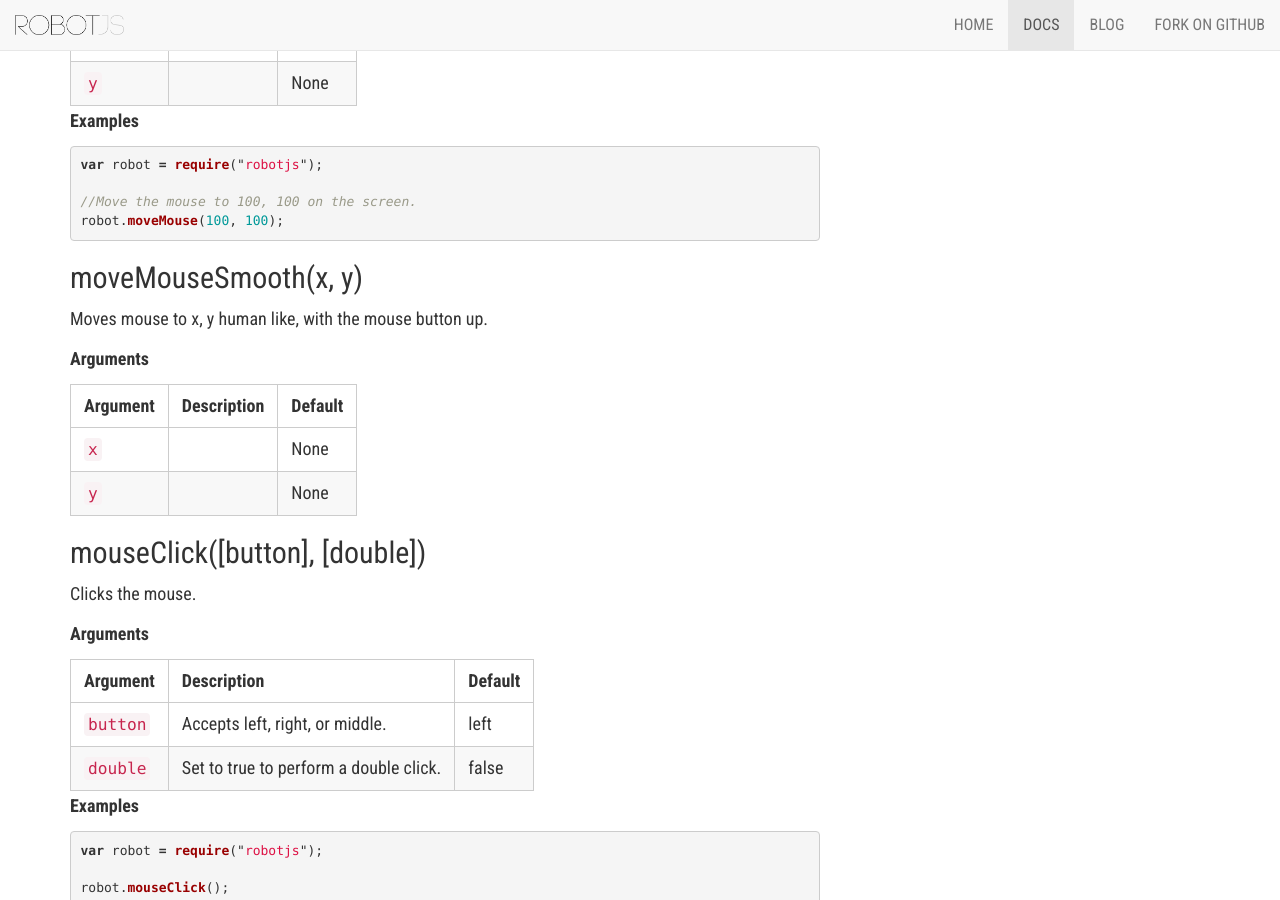
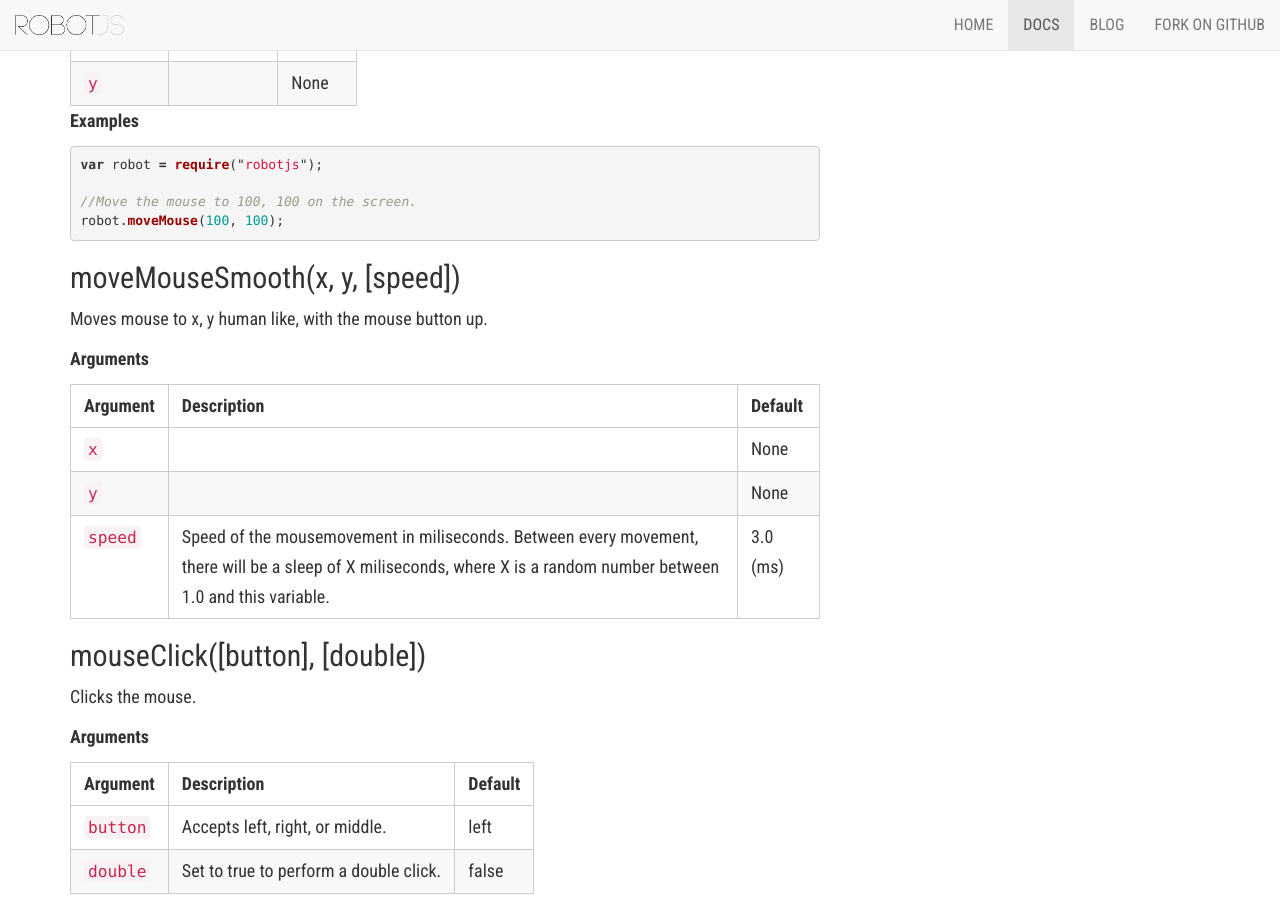
Before and after one commit to octalmage/robotjs.io, a Jekyll site: the page built from _posts/docs/2016-10-12-syntax.md, in a window 1280 px wide and 900 px high, scrolled down 5574 px. Built offline with Jekyll 4.4.1, drawn with Linux system fonts in a browser that asks for light colours; nearby versions of some CDN libraries; comment, search, counter and statistics services are not loaded.

Commit message:
Added speed variable to moveMouseSmooth

```diff
--- a/_posts/docs/2016-10-12-syntax.md
+++ b/_posts/docs/2016-10-12-syntax.md
@@ -188,7 +188,7 @@ var robot = require("robotjs");
 robot.moveMouse(100, 100);
 {% endhighlight %}
 
-## moveMouseSmooth(x, y)
+## moveMouseSmooth(x, y, [speed])
 
 Moves mouse to x, y human like, with the mouse button up.
 
@@ -198,6 +198,7 @@ Moves mouse to x, y human like, with the mouse button up.
 --------|-----------------|-------------
 `x`| | None
 `y`| | None
+`speed`| Speed of the mousemovement in miliseconds. Between every movement, there will be a sleep of X miliseconds, where X is a random number between 1.0 and this variable. | 3.0 (ms)
 
 ## mouseClick([button], [double])
 
```
